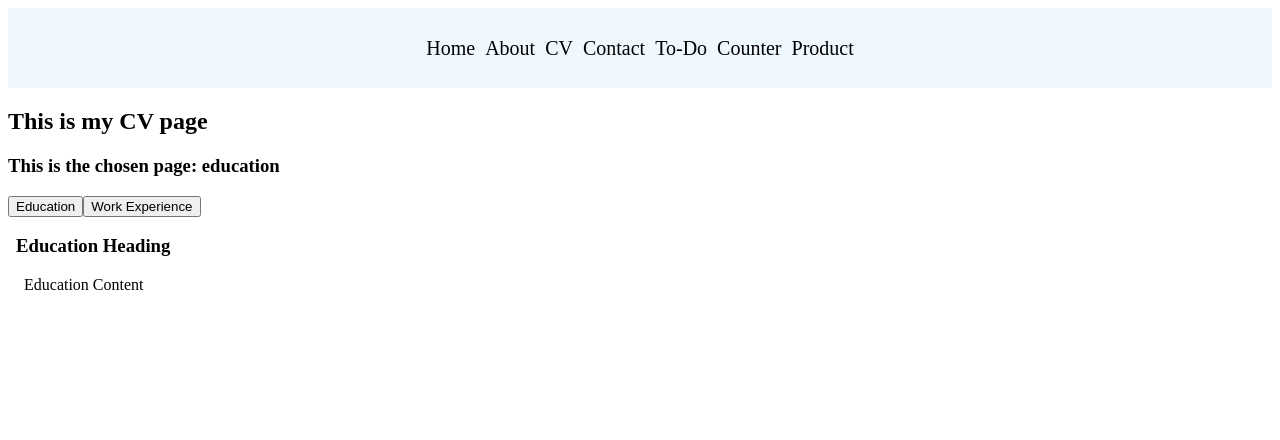
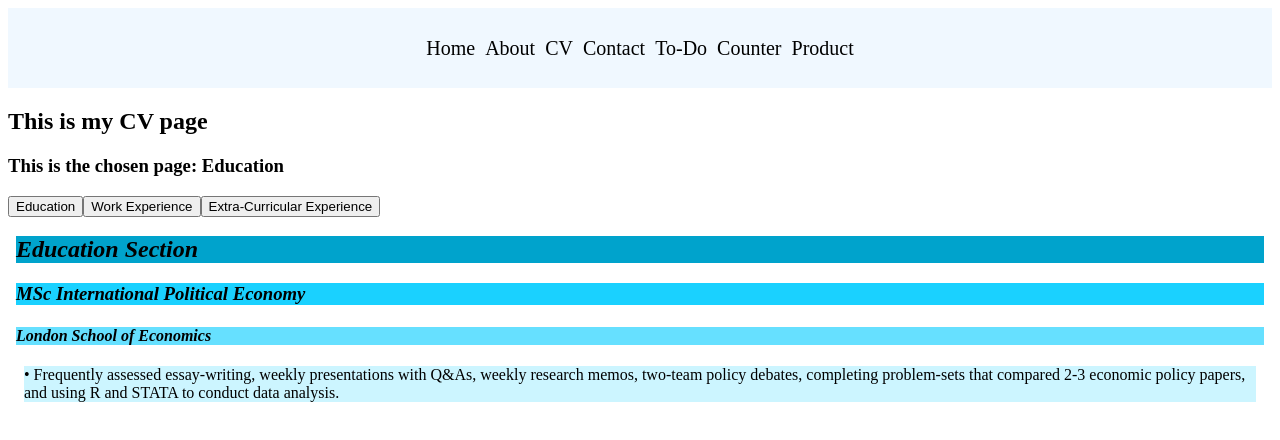
Before and after one commit to faith-ho/my-app, a React (Create React App) app: page /CV in a window 1280 px wide. Both pictures are taken after a click on the button "Education". Shown: the top 440 px of the page. Built offline with nearby package versions, Linux system fonts and the light colour scheme.

Commit message:
add styled components and refactoring

```diff
--- a/src/Components/CVList.js
+++ b/src/Components/CVList.js
@@ -1,15 +1,39 @@
 import React from "react";
+import { StyledCVSection } from "../Styles/CVSection.styled";
 
-export const Education = (
-  <div>
-    <h3>Education Heading</h3>
-    <body>Education Content </body>
-  </div>
-);
+export default function CVSection({
+  chosenSection,
+  sectionHeading,
+  role,
+  location,
+  description,
+}) {
+  if (chosenSection === "Education") {
+    sectionHeading = "Education Section";
+    role = "MSc International Political Economy";
+    location = "London School of Economics";
+    description =
+      "Frequently assessed essay-writing, weekly presentations with Q&As, weekly research memos, two-team policy debates, completing problem-sets that compared 2-3 economic policy papers, and using R and STATA to conduct data analysis.";
+  }
 
-export const workExperience = (
-  <div>
-    <h3>Work Experience Heading</h3>
-    <body>Work Experience Content </body>
-  </div>
-);
+  if (chosenSection === "Work Experience") {
+    sectionHeading = "Work Experience Heading";
+    role = "Work Experience Role";
+    description = "Work Experience Description";
+  }
+
+  if (chosenSection === "Extra-Curricular Experience") {
+    sectionHeading = "Extra-Curricular Experience";
+    role = "Extra-Curricular Role";
+    description = "Extra-Curricular Description";
+  }
+
+  return (
+    <StyledCVSection>
+      <h2>{sectionHeading}</h2>
+      <h3>{role}</h3>
+      <h4>{location}</h4>
+      <body>• {description}</body>
+    </StyledCVSection>
+  );
+}
--- a/src/Pages/CV.js
+++ b/src/Pages/CV.js
@@ -1,6 +1,6 @@
 import React, { useState } from "react";
 import "./CV.css";
-import { Education, workExperience } from "../Components/CVList";
+import CVSection from "../Components/CVList";
 
 export default function CV() {
   const [pageTitle, setPageTitle] = useState();
@@ -8,6 +8,7 @@ export default function CV() {
 
   const handleClick = (section) => {
     setPageTitle(section);
+    setChosenPage(<CVSection chosenSection={section} />);
   };
 
   return (
@@ -16,19 +17,24 @@ export default function CV() {
       <h3>This is the chosen page: {pageTitle}</h3>
       <button
         onClick={() => {
-          handleClick("education");
-          setChosenPage(Education);
+          handleClick("Education");
         }}
       >
         Education
       </button>
       <button
         onClick={() => {
-          handleClick("work experience");
-          setChosenPage(workExperience);
+          handleClick("Work Experience");
         }}
       >
         Work Experience
+      </button>
+      <button
+        onClick={() => {
+          handleClick("Extra-Curricular Experience");
+        }}
+      >
+        Extra-Curricular Experience
       </button>
       <div>
         <body>{chosenPage}</body>
--- /dev/null
+++ b/src/Styles/CVSection.styled.js
@@ -0,0 +1,29 @@
+import styled from "styled-components";
+
+export const StyledCVSection = styled.div`
+  color: black;
+
+  h2 {
+    background-color: #00a3cc;
+    font-style: oblique;
+  }
+
+  h3 {
+    background-color: #1ad1ff;
+    font-style: italic;
+  }
+
+  h4 {
+    background-color: #66e0ff;
+    font-style: italic;
+  }
+
+  body {
+    background-color: #ccf5ff;
+    font-style: normal;
+  }
+
+  &:hover {
+    color: white;
+  }
+`;
```
